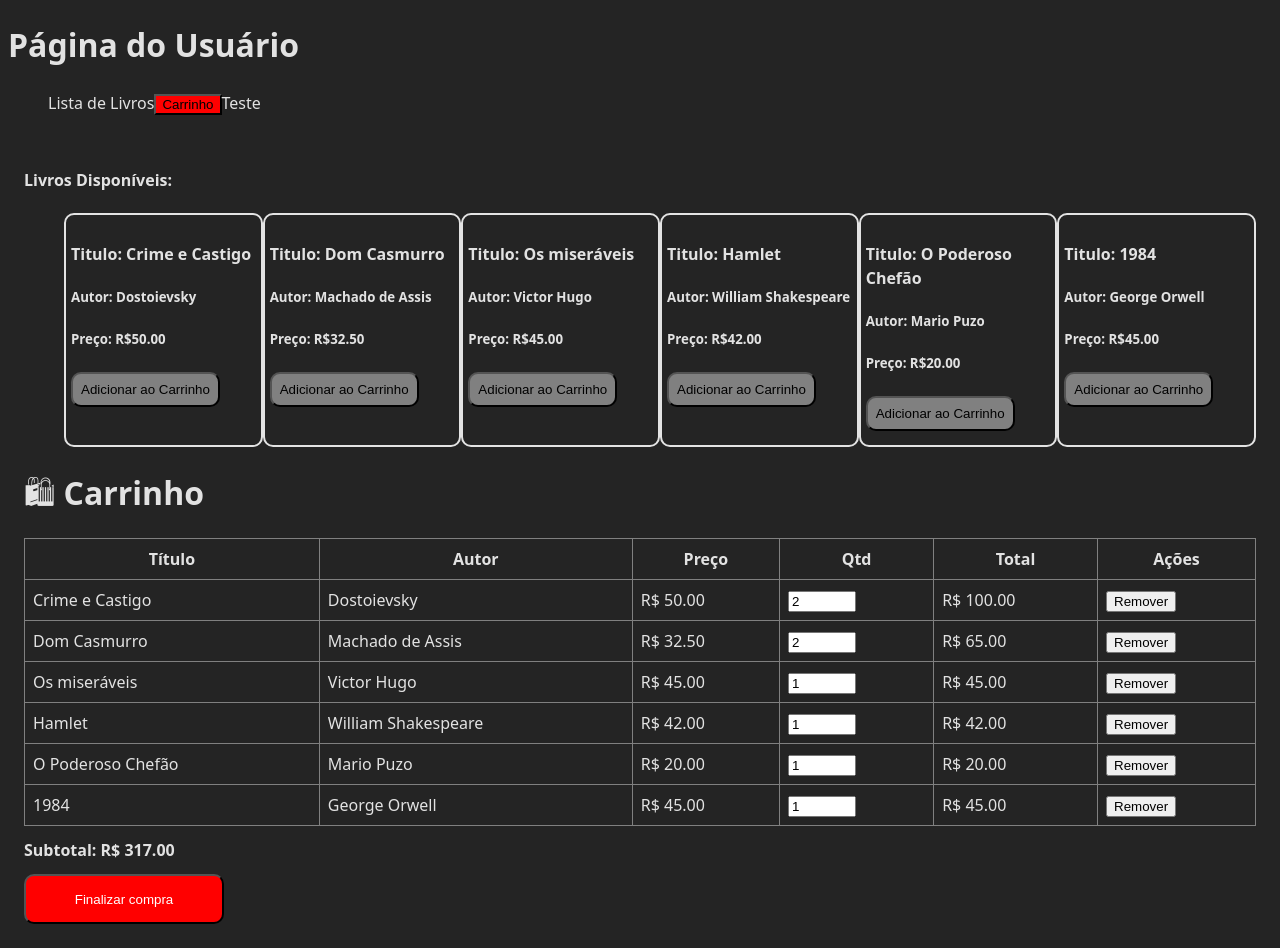
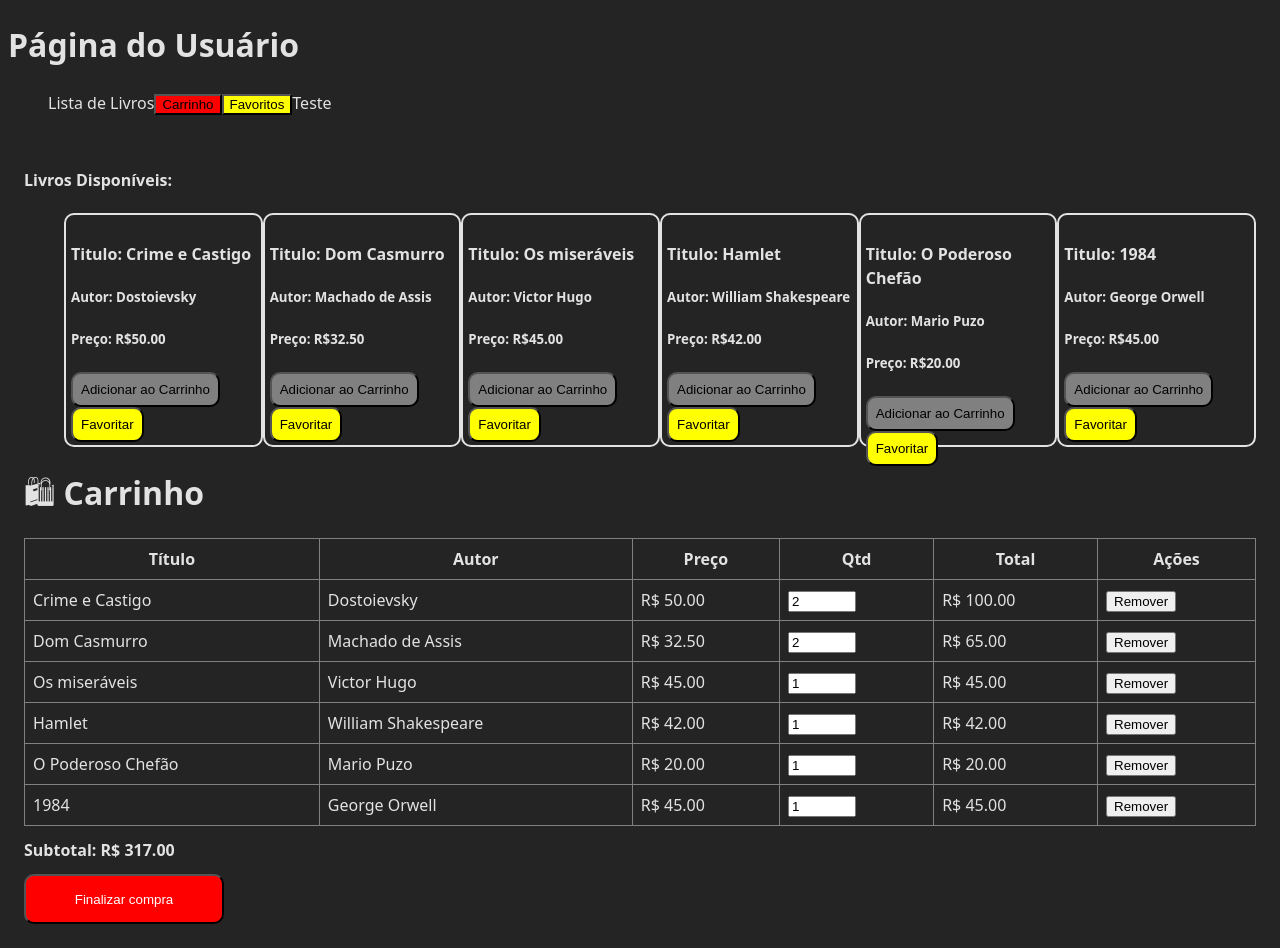
Before and after one commit to GuilhermeAyala/Livraria, a React (Vite) app: page /user in a window 1280 px wide. Built offline with nearby package versions, Linux system fonts and the light colour scheme.

Commit message:
Inicio favoritos
Começo da aba favoritos

```diff
--- a/src/components/ListaBooks.jsx
+++ b/src/components/ListaBooks.jsx
@@ -13,6 +13,7 @@ export default function ListaBooks({ handleAdicionarLivro }) {
             <h5>Preço: R${book.price.toFixed(2)}</h5>
             <button  onClick={() => {
               handleAdicionarLivro(book)} } style={{borderRadius: 10, padding: 8, backgroundColor: "grey"}}>Adicionar ao Carrinho</button>
+            <button style={{borderRadius: 10, padding: 8, backgroundColor: "yellow"}}>Favoritar</button>
           </li>
         ))}
       </ul>
--- a/src/components/Menu.jsx
+++ b/src/components/Menu.jsx
@@ -1,4 +1,5 @@
 import React from 'react';
+import CarrinhoView from './Carrinho';
 
 const Menu = () => {
     return(
@@ -8,6 +9,9 @@ const Menu = () => {
                 <li>
                     <button style={{backgroundColor: 'red'}}>Carrinho</button>
                 </li>
+                <li>
+                    <button style={{backgroundColor: 'yellow'}}>Favoritos</button>
+                </li>
                 <li>Teste</li>
             </ul>
         </div>
```
